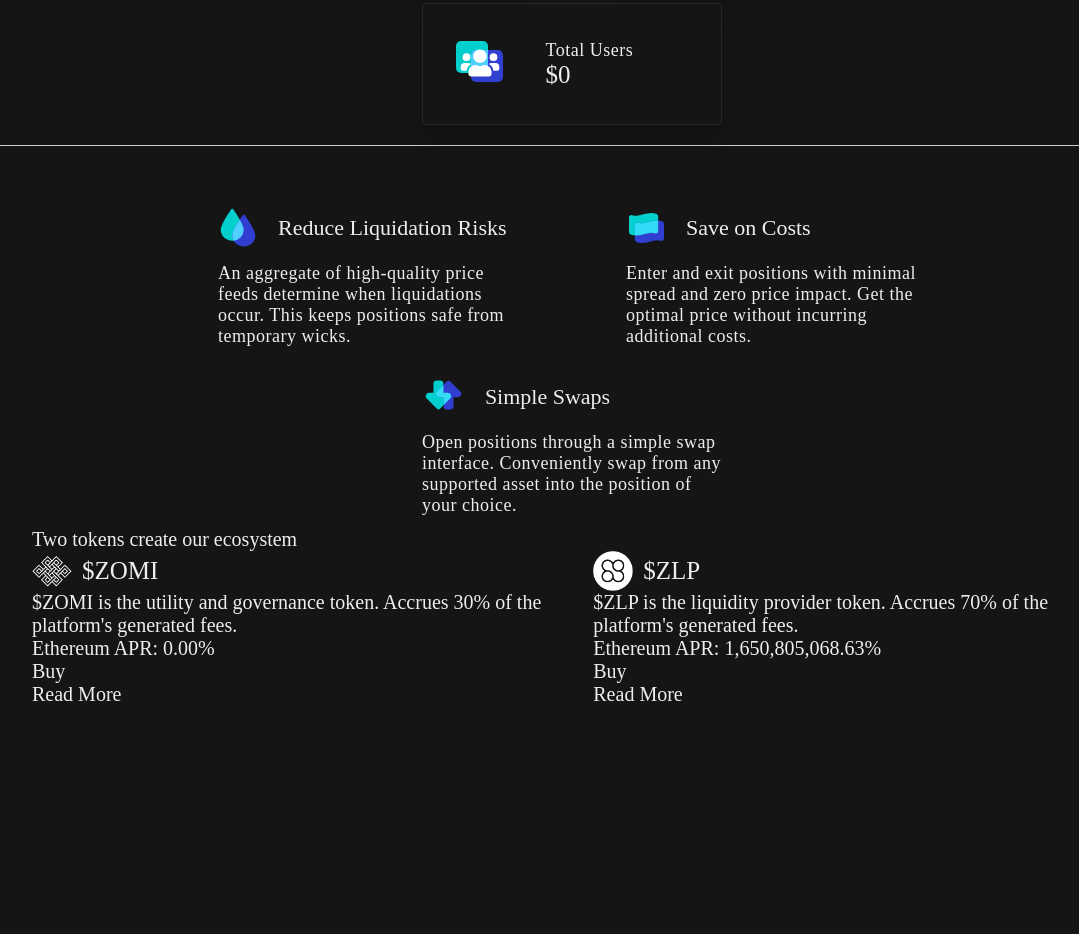
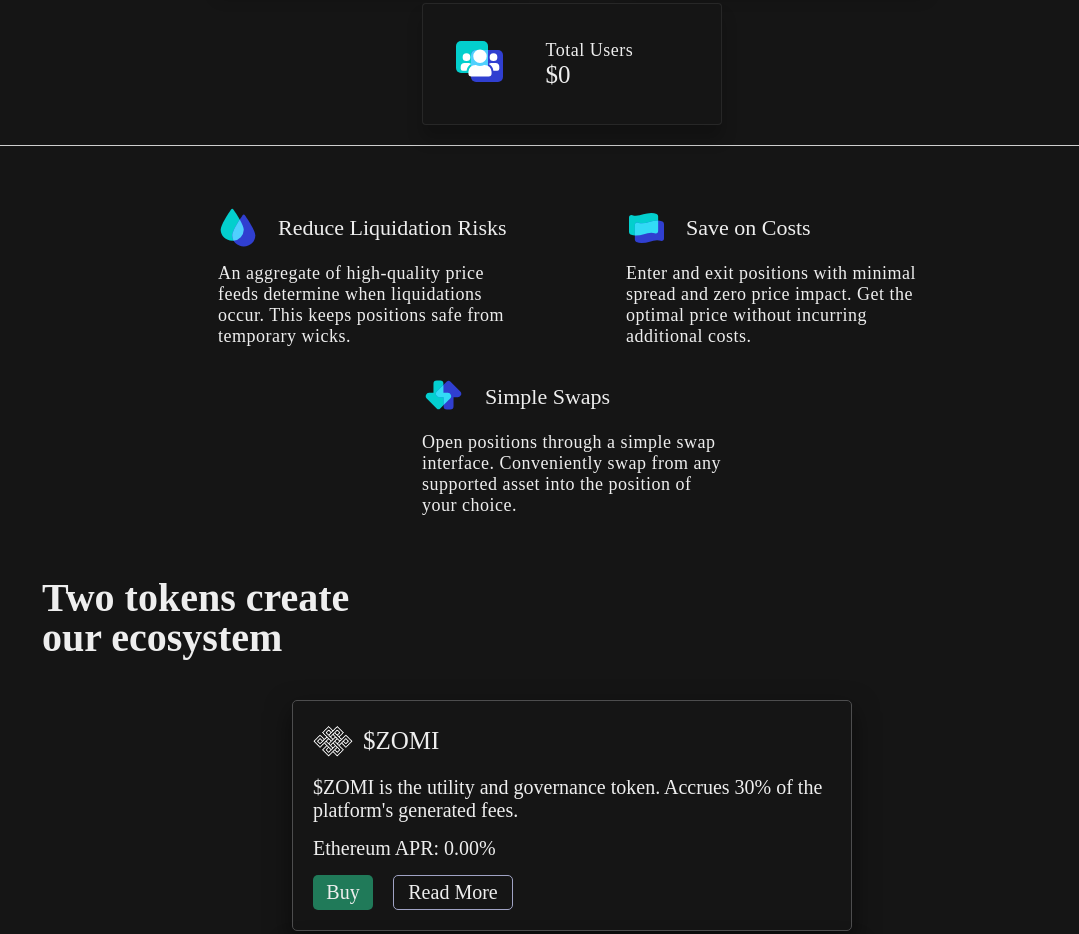
Before and after one commit to developersumit01/ZOMI-clone-project, a plain HTML site: page public/index.html in a window 1280 px wide. Shown: the part 585-1519 px from the top of the page, without its empty margins (68-1147 px from the left). Before the commit the page ends 1291 px from the top, so only its background shows below. Drawn offline with Linux system fonts and the light colour scheme.

Commit message:
Add more section in home page

```diff
--- a/public/homepage.css
+++ b/public/homepage.css
@@ -94,7 +94,7 @@ label{
 }
 
 .container{
-  height: 16rem;
+  min-height: 16rem;
 }
 .top-box{
   display: flex;
@@ -104,6 +104,15 @@ label{
 }
 
 /* This CSS for eco-conatiner */
+.eco-heading{
+  font-size: 2rem;
+  line-height: 2rem;
+  font-weight: 700;
+  margin-bottom: 2.1rem;
+  letter-spacing: 0;
+  max-width: 16rem;
+  padding-left: 10px;
+}
 .top-box label{
   font-size: 25px;
   padding-left: 10px;
@@ -111,6 +120,48 @@ label{
 .top-box img{
   height: 100%;
 }
+.margin-bottum{
+  margin-bottom: 15px;
+}
 .eco-box-container{
   display: flex;
+  justify-content: space-evenly;
+  align-items: center;
+  gap: 10px;
+  flex-wrap: wrap;
+  margin-bottom: 50px;
 }
+.eco-box{
+ max-width: 28rem;
+  background: #151515;
+  box-shadow: 0 .5rem 1.3rem rgba(0,0,0,.5215686274509804);
+  border-radius: 5px;
+  border: 1px solid #4d4d4e;
+  padding: 20px;
+}
+
+.eco-button{
+  display: flex;
+  align-items: center;
+  gap: 20px;
+}
+.buy{
+  /* border: 1px solid red; */
+  background-color: #207a59;
+  width: 60px;
+  text-align: center;
+  height: 35px;
+  border-radius: 5px;
+  display: flex;
+  justify-content: center;
+  align-items: center;
+}
+.read-more{
+  border: 1px solid #a0a3c4;
+  width: 6rem;
+  display: flex;
+  align-items: center;
+  justify-content: center;
+  height: 35px;
+  border-radius: 5px;
+}
--- a/public/index.html
+++ b/public/index.html
@@ -147,32 +147,31 @@
                 </div>
                 <div class="eco-box-container">
                     <div class="eco-box">
-                        <div class="top-box">
+                        <div class="top-box margin-bottum">
                             <img src="/images/pattern.png" alt="">
                             <label for="">$ZOMI</label>
                         </div>
-                        <p class="eco-text">$ZOMI is the utility and governance token. Accrues 30% of the platform's
+                        <p class="eco-text margin-bottum">$ZOMI is the utility and governance token. Accrues 30% of the platform's
                             generated fees.</p>
-                        <p class="eco-price">Ethereum APR: 0.00%</p>
+                        <p class="eco-price margin-bottum">Ethereum APR: 0.00%</p>
                         <div class="eco-button">
                             <div class="buy">Buy</div>
                             <div class="read-more">Read More</div>
                         </div>
                     </div>
                     <div class="eco-box">
-                        <div class="top-box">
+                        <div class="top-box margin-bottum">
                             <img src="/images/Untitled.png" alt="">
                             <label for="">$ZLP</label>
                         </div>
-                        <p class="eco-text">$ZLP is the liquidity provider token. Accrues 70% of the platform's
+                        <p class="eco-text margin-bottum">$ZLP is the liquidity provider token. Accrues 70% of the platform's
                             generated fees.</p>
-                        <p class="eco-price">Ethereum APR: 1,650,805,068.63%</p>
+                        <p class="eco-price margin-bottum">Ethereum APR: 1,650,805,068.63%</p>
                         <div class="eco-button">
                             <div class="buy">Buy</div>
                             <div class="read-more">Read More</div>
                         </div>
                     </div>
-                    <div class="eco-box"></div>
                 </div>
             </div>
         </div>
```
